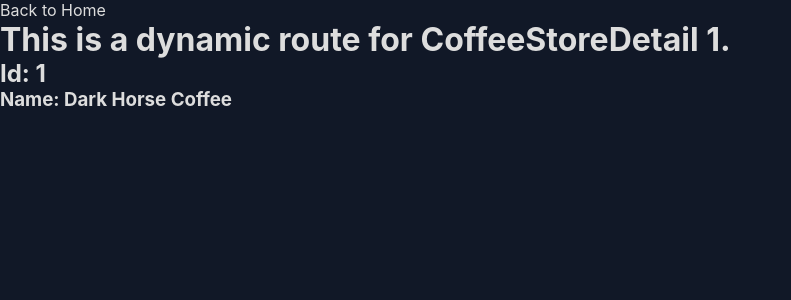
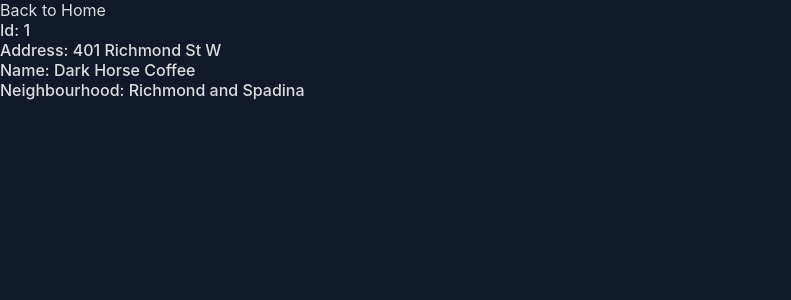
Before and after one commit to omeatai/x-next-webapp, a Next.js app in the folder coffee-app/: page /coffee-store/1 in a window 1280 px wide. Shown: the top 300 px of the page, without its empty margins (0-791 px from the left). Built offline with nearby package versions, Linux system fonts and the light colour scheme.

Commit message:
25. Coffee Store App - Refactor Coffee Store Page
25. Coffee Store App - Refactor Coffee Store Page

```diff
--- a/coffee-app/components/Card/Card.jsx
+++ b/coffee-app/components/Card/Card.jsx
@@ -6,7 +6,7 @@
 const Card = (props) => {
   return (
     <div className="card">
-      <Link href={props.href} as={"image"}>
+      <Link href={props.href} as={""}>
         <a className={styles.cardLink}>
           <div className={cls("glass", styles.cardContainer)}>
             <div className={styles.cardHeaderWrapper}>
--- a/coffee-app/pages/coffee-store/[id].js
+++ b/coffee-app/pages/coffee-store/[id].js
@@ -1,5 +1,6 @@
 import { useRouter } from "next/router";
 import Link from "next/link";
+import Head from "next/head";
 
 import coffeeStoresData from "../../data/coffee-stores.json";
 
@@ -18,11 +19,23 @@
 }
 
 export function getStaticPaths() {
+  const paths = coffeeStoresData.map((coffeeStore) => {
+    return {
+      params: {
+        id: coffeeStore.id.toString(),
+      },
+    };
+  });
+
   return {
-    paths: [{ params: { id: "0" } }, { params: { id: "1" } }],
-    fallback: true, // fallback: false, fallback: "blocking",
-    // fallback: true is useful when the app has a large number of static pages that depend on data
+    paths,
+    fallback: true,
   };
+  // return {
+  //   paths: [{ params: { id: "0" } }, { params: { id: "1" } }],
+  //   fallback: true, // fallback: false, fallback: "blocking",
+  //   // fallback: true is useful when the app has a large number of static pages that depend on data
+  // };
 }
 
 const CoffeeStoreDetail = (props) => {
@@ -34,14 +47,21 @@
     return <div>Loading...</div>;
   }
 
+  const { id, address, name, neighbourhood } = props.coffeeStore;
+
   return (
     <div>
-      <Link href={"/coffee-store"} as={"Home"} passHref={true} scroll={true}>
+      <Head>
+        <title>{name}</title>
+      </Head>
+      <Link href={"/"} as={""} passHref={true} scroll={true}>
         <a>Back to Home</a>
       </Link>
-      <h1>This is a dynamic route for CoffeeStoreDetail {queryId}.</h1>
-      <h2>Id: {props.coffeeStore.id}</h2>
-      <h3>Name: {props.coffeeStore.name}</h3>
+      {/* <h1>This is a dynamic route for CoffeeStoreDetail {queryId}.</h1> */}
+      <p>Id: {id}</p>
+      <p>Address: {address}</p>
+      <p>Name: {name}</p>
+      <p>Neighbourhood: {neighbourhood}</p>
     </div>
   );
 };
--- a/coffee-app/pages/index.js
+++ b/coffee-app/pages/index.js
@@ -68,5 +68,3 @@
     </div>
   );
 }
-
-//
```
